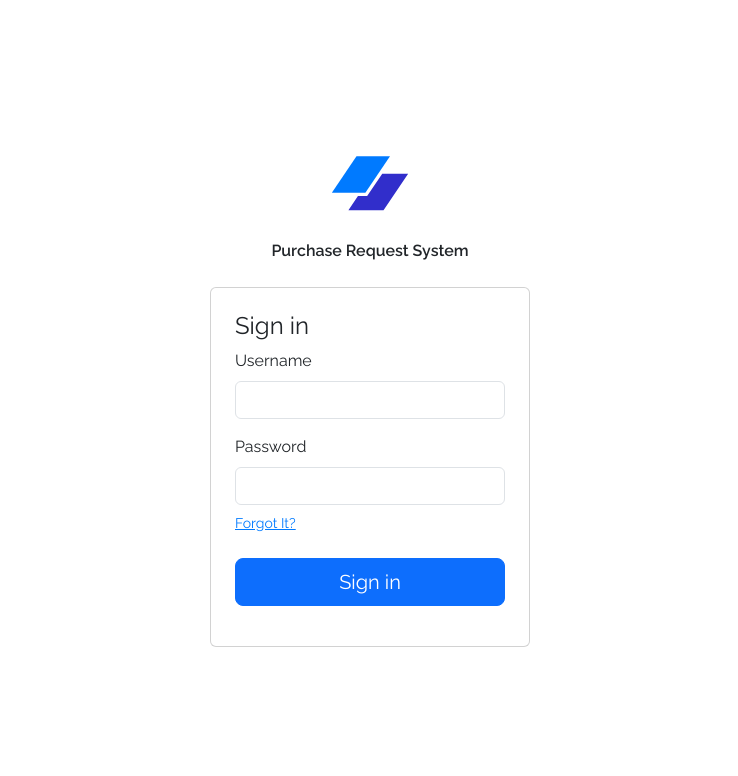
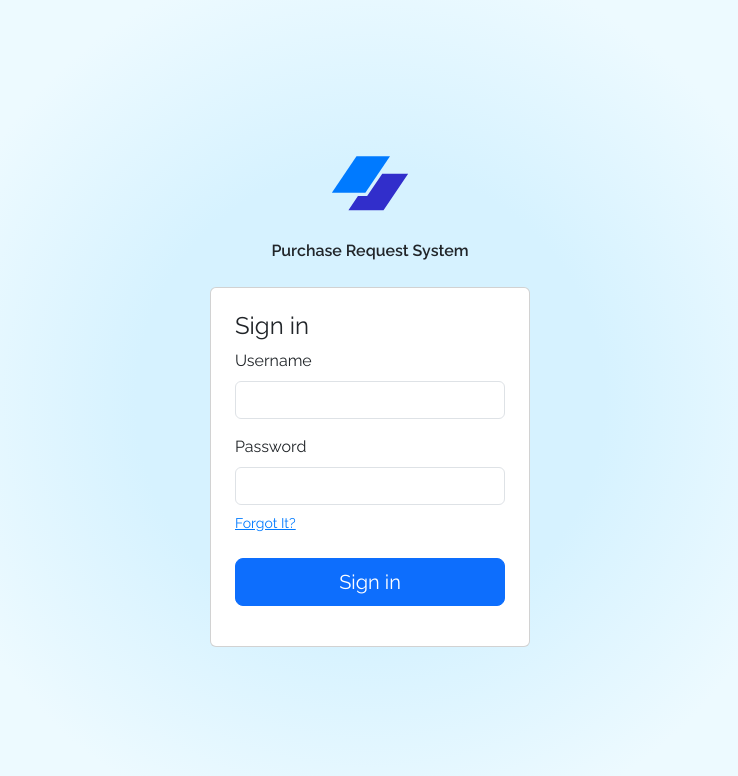
Before and after one commit to JNewTQL/Prs.Web, a React (Vite) app: page /signin in a window 1280 px wide. Shown: the top 776 px of the page, without its empty margins (270-1008 px from the left). Built offline with nearby package versions, Linux system fonts and the light colour scheme.

Commit message:
Fix sign-in page background.

```diff
--- a/src/App.css
+++ b/src/App.css
@@ -23,3 +23,8 @@
   z-index: 10;
   position: relative;
 }
+
+.signin {
+  background: rgb(214, 242, 255);
+  background: radial-gradient(circle, rgba(214, 242, 255, 1) 31%, rgba(237, 250, 255, 1) 60%);
+}
--- a/src/account/SignInPage.tsx
+++ b/src/account/SignInPage.tsx
@@ -4,6 +4,8 @@ import toast from "react-hot-toast";
 import { userAPI } from "../users/UserAPI";
 import { useUserContext } from "../App";
 import { IUser } from "../users/IUser";
+import "../App";
+import "../index.css";
 
 interface IAccount {
   username: string;
@@ -28,8 +30,8 @@ function SignInPage() {
   const signin: SubmitHandler<IAccount> = async (account) => {
     try {
       const { password: _, ...safeUser } = await userAPI.findByAccount(account.username, account.password);
-      persistUser(safeUser as IUser); // localStorage
-      setUser(safeUser as IUser); // context
+      persistUser(safeUser as IUser);
+      setUser(safeUser as IUser);
       navigate("/requests");
     } catch (error: any) {
       toast.error("Unsuccessful sign in. Please try again.");
@@ -37,7 +39,7 @@ function SignInPage() {
   };
 
   return (
-    <main className="d-flex flex-column gap-4 justify-content-center align-items-center min-vh-100">
+    <main className="signin d-flex flex-column gap-4 justify-content-center align-items-center min-vh-100">
       <svg width={80} height={62} viewBox="0 0 50 39" fill="none" xmlns="http://www.w3.org/2000/svg">
         <path d="M16.4992 2H37.5808L22.0816 24.9729H1L16.4992 2Z" fill="#007AFF" />
         <path d="M17.4224 27.102L11.4192 36H33.5008L49 13.0271H32.7024L23.2064 27.102H17.4224Z" fill="#312ECB" />
```
